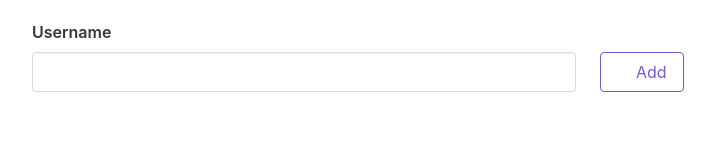
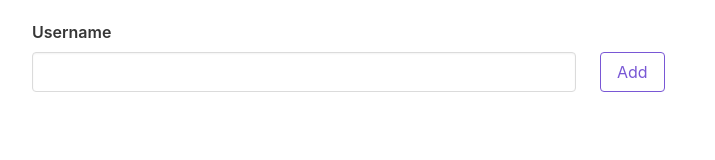
Before and after one commit to xavism/speakers-tdd, a Vue app: page / in a window 1280 px wide. Shown: the top 160 px of the page, without its empty margins (52-767 px from the left). Built offline with nearby package versions, Linux system fonts and the light colour scheme.

Commit message:
delete icon

```diff
--- a/src/components/SearchForm.vue
+++ b/src/components/SearchForm.vue
@@ -9,8 +9,7 @@
       <b-button
         type="is-primary"
         @click="fetchSpeaker(inputData)"
-        outlined
-        icon-left="github-circle">
+        outlined>
         Add
       </b-button>
     </div>
```
